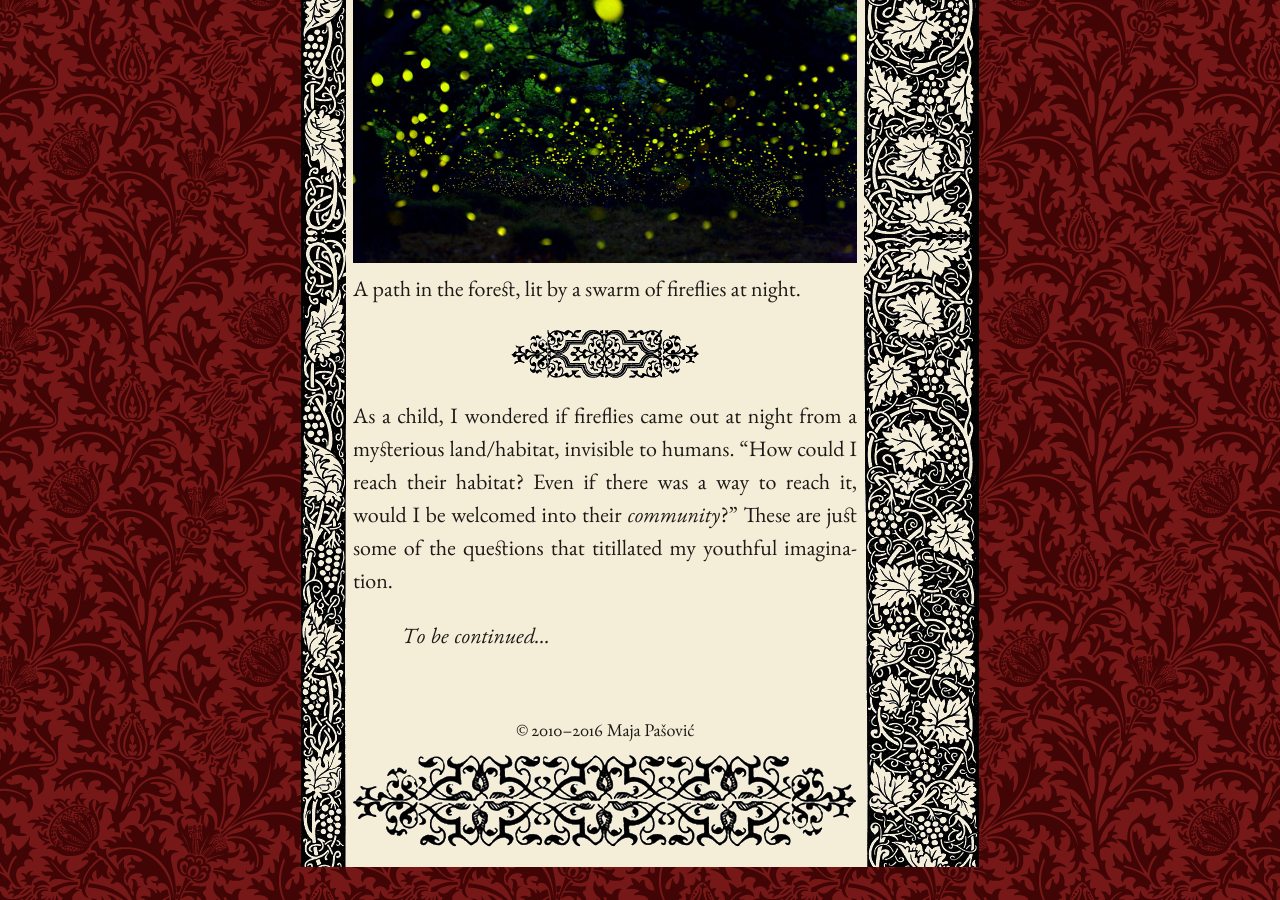
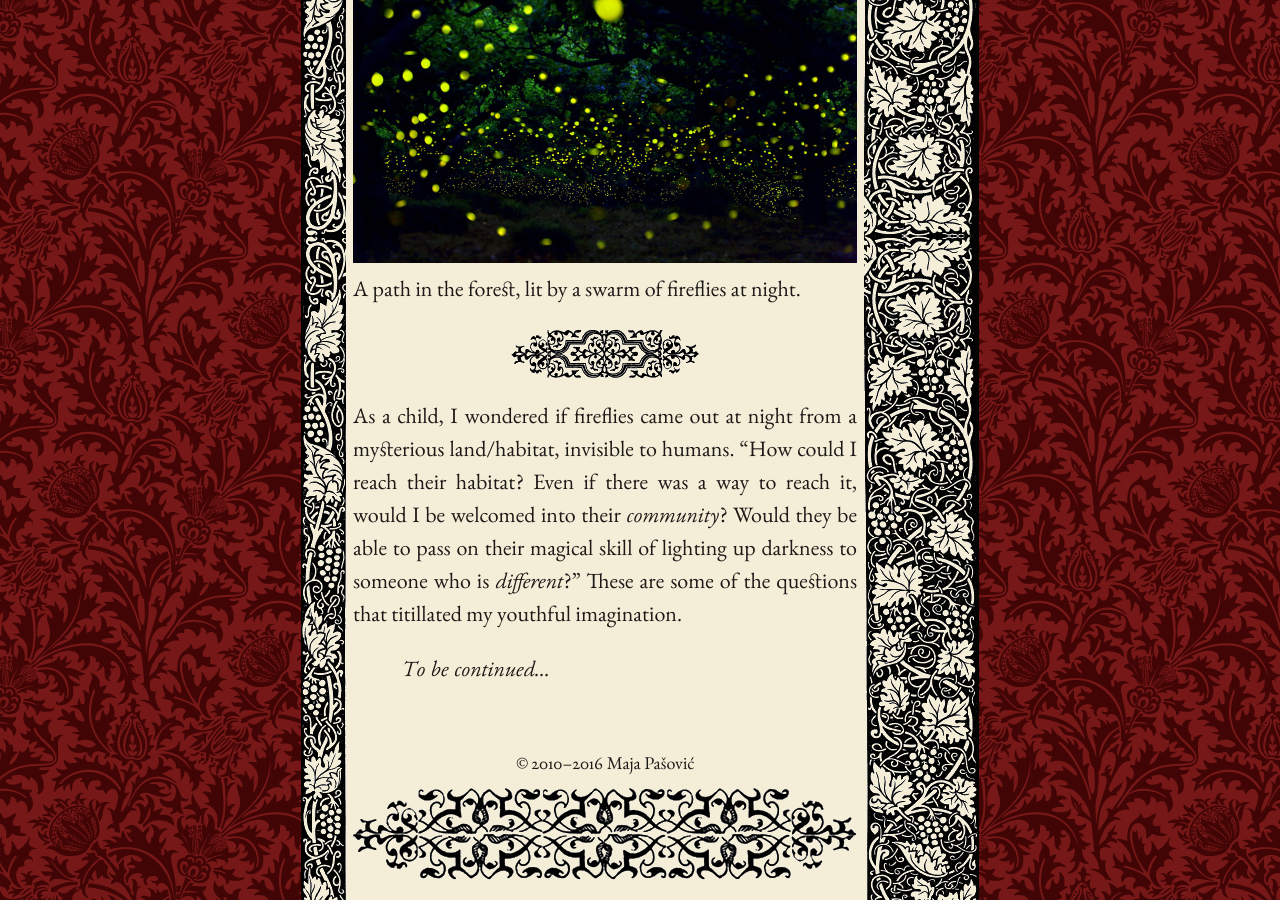
Before and after one commit to mpasovic/majapasovic.org, a Jekyll site: the page built from _posts/2016-07-06-a-lamenting-song-for-fireflies-progressive-destruction-of-the-environment-and-its-consequences.md, in a window 1280 px wide and 900 px high, scrolled down 1738 px. Built offline with Jekyll 4.4.1, drawn with Linux system fonts in a browser that asks for light colours; nearby versions of some CDN libraries.

Commit message:
Updated 2016-07-06-a-lamenting-song-for-fireflies-progressive-destruction-of-the-environment-and-its-consequences.md

```diff
--- a/_posts/2016-07-06-a-lamenting-song-for-fireflies-progressive-destruction-of-the-environment-and-its-consequences.md
+++ b/_posts/2016-07-06-a-lamenting-song-for-fireflies-progressive-destruction-of-the-environment-and-its-consequences.md
@@ -23,6 +23,6 @@
    A path in the forest, lit by a swarm of fireflies at night.
 
 *****
-As a child, I wondered if fireflies came out at night from a mysterious land/habitat, invisible to humans. "How could I reach their habitat? Even if there was a way to reach it, would I be welcomed into their *community*?" These are just some of the questions that titillated my youthful imagination.
+As a child, I wondered if fireflies came out at night from a mysterious land/habitat, invisible to humans. "How could I reach their habitat? Even if there was a way to reach it, would I be welcomed into their *community*? Would they be able to pass on their magical skill of lighting up darkness to someone who is *different*?" These are some of the questions that titillated my youthful imagination.
 
 *To be continued...*
```
